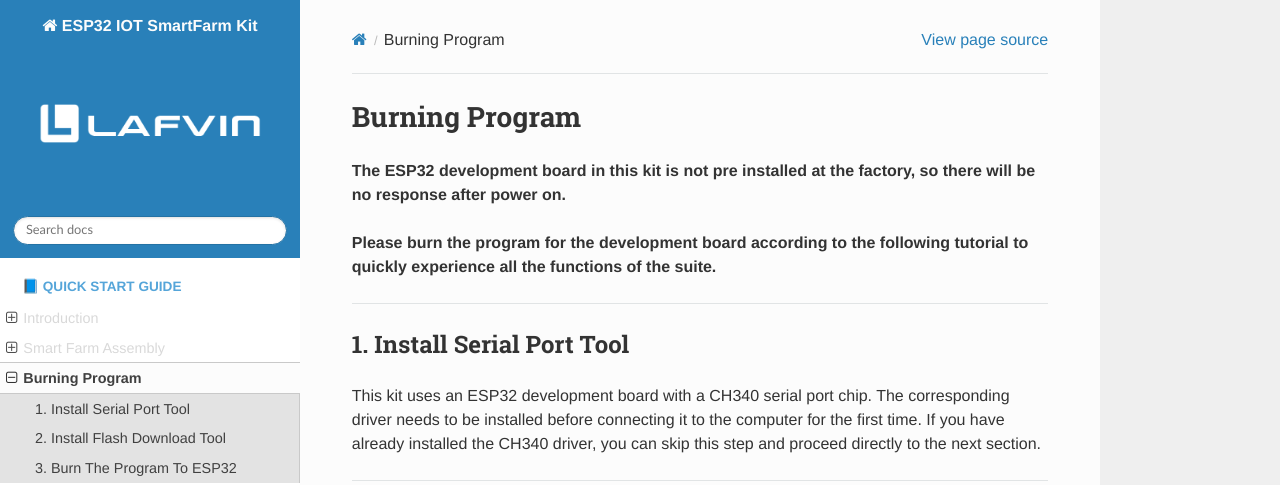
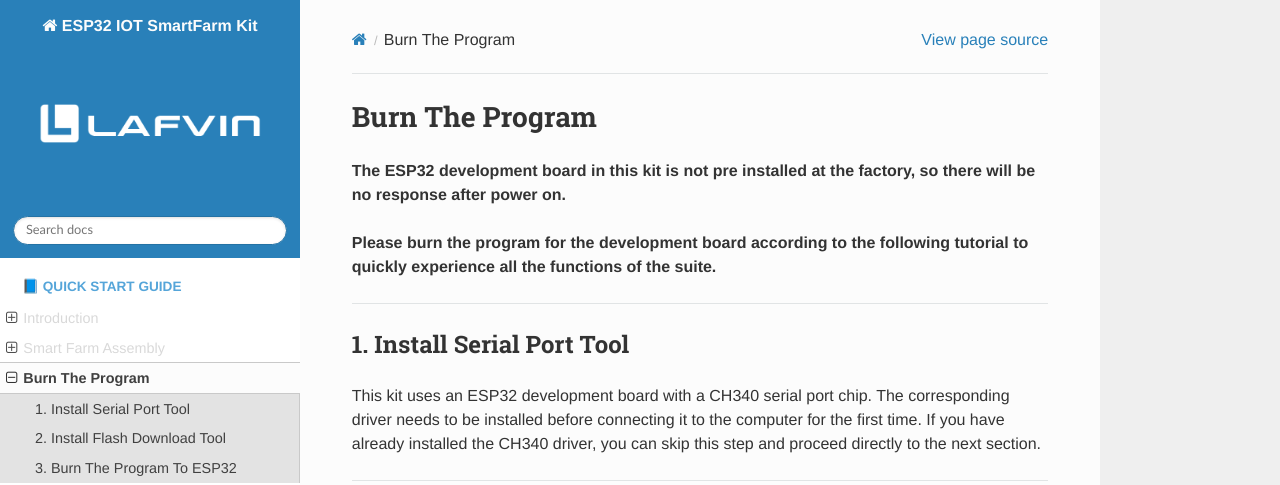
Before and after one commit to COLA508/ESP32_IOT_SmartFarm_Kit, a Sphinx documentation site: the page built from docs/source/3.FlashTool.rst, in a window 1280 px wide and 900 px high. Shown: the top 485 px of the window. Built offline with Sphinx 7.4.7 and the Read the Docs theme 3.1.0, drawn with Linux system fonts in a browser that asks for light colours.

Commit message:
Update 3.FlashTool.rst

```diff
--- a/docs/source/3.FlashTool.rst
+++ b/docs/source/3.FlashTool.rst
@@ -1,4 +1,4 @@
-Burning Program
+Burn The Program
 ================
 
 **The ESP32 development board in this kit is not pre installed at the factory, so there will be no response after power on.**
```
